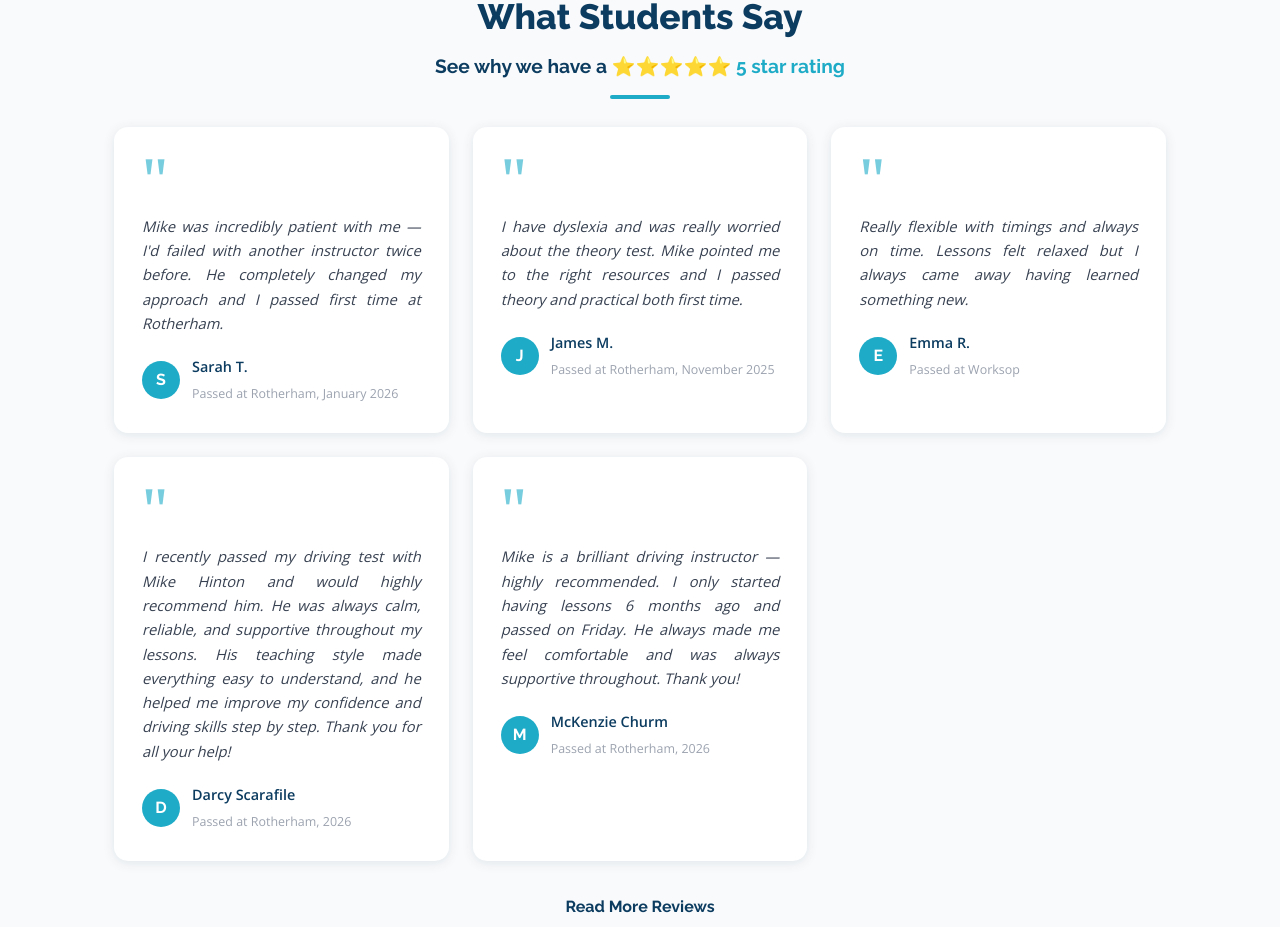
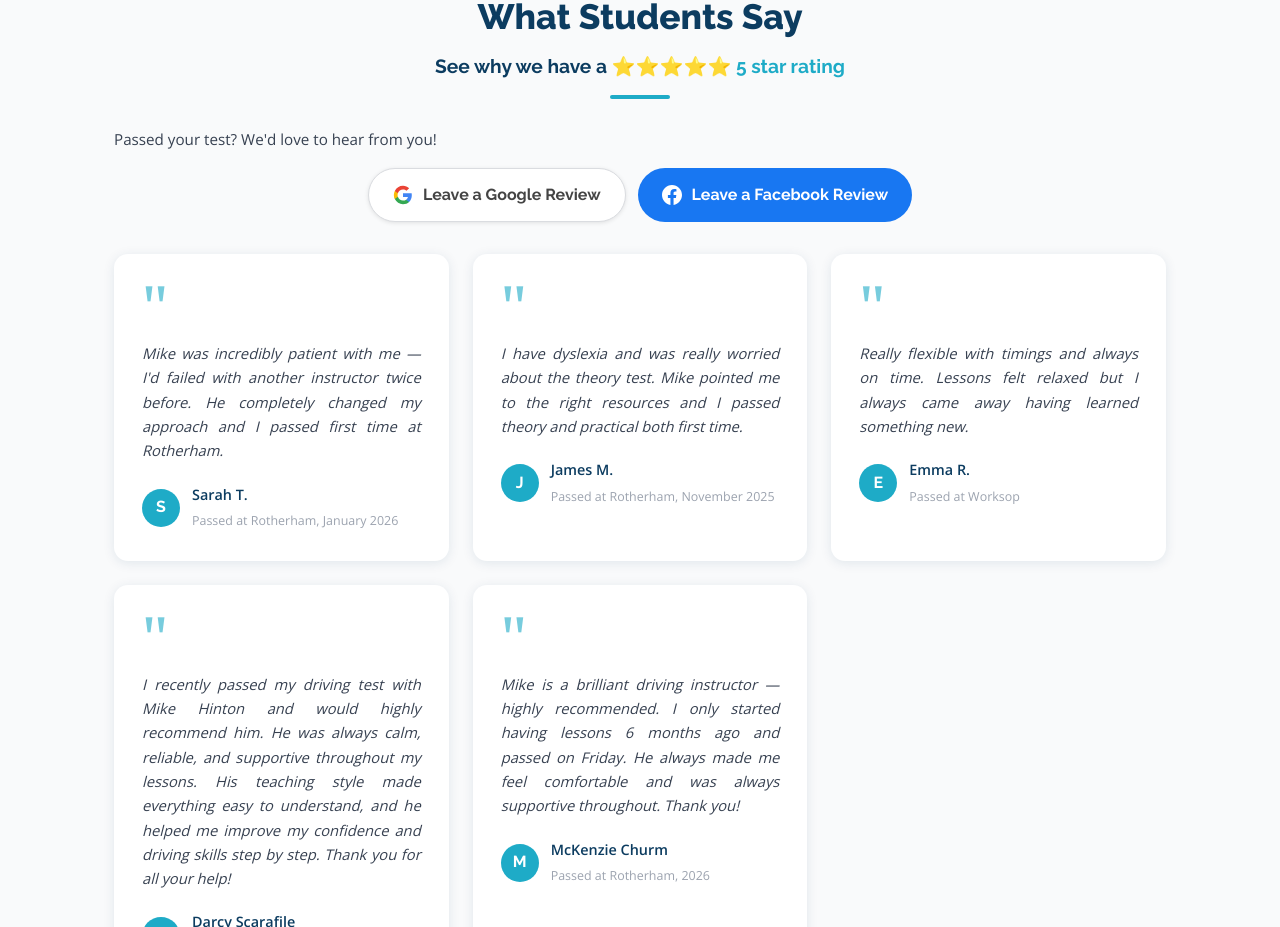
Before and after one commit to mikehinton-wq/mods-website, a React (Vite) app: page / in a window 1280 px wide. Shown: the part 3460-4387 px from the top of the page. Built offline with nearby package versions, Linux system fonts and the light colour scheme.

Commit message:
Update site

```diff
--- a/src/pages/Home.jsx
+++ b/src/pages/Home.jsx
@@ -406,6 +406,49 @@ export default function Home() {
             </p>
             <div className="divider center" />
           </div>
+          <div style={{ textAlign: 'center', marginBottom: 32 }}>
+            <p style={{ color: 'var(--grey-700)', marginBottom: 16, fontSize: '0.95rem' }}>Passed your test? We'd love to hear from you!</p>
+            <div style={{ display: 'flex', gap: 12, justifyContent: 'center', flexWrap: 'wrap' }}>
+              <a
+                href="https://g.page/r/CbOjeyUtMbrYEB0/review"
+                target="_blank"
+                rel="noreferrer"
+                style={{
+                  display: 'inline-flex', alignItems: 'center', gap: 10,
+                  background: '#fff', color: '#444',
+                  border: '1.5px solid #dadce0',
+                  fontFamily: 'Raleway, sans-serif', fontWeight: 700, fontSize: '1rem',
+                  padding: '13px 24px', borderRadius: 50, textDecoration: 'none',
+                  boxShadow: '0 1px 4px rgba(0,0,0,0.1)',
+                }}
+              >
+                <svg width="20" height="20" viewBox="0 0 24 24">
+                  <path fill="#4285F4" d="M22.56 12.25c0-.78-.07-1.53-.2-2.25H12v4.26h5.92c-.26 1.37-1.04 2.53-2.21 3.31v2.77h3.57c2.08-1.92 3.28-4.74 3.28-8.09z"/>
+                  <path fill="#34A853" d="M12 23c2.97 0 5.46-.98 7.28-2.66l-3.57-2.77c-.98.66-2.23 1.06-3.71 1.06-2.86 0-5.29-1.93-6.16-4.53H2.18v2.84C3.99 20.53 7.7 23 12 23z"/>
+                  <path fill="#FBBC05" d="M5.84 14.09c-.22-.66-.35-1.36-.35-2.09s.13-1.43.35-2.09V7.07H2.18C1.43 8.55 1 10.22 1 12s.43 3.45 1.18 4.93l3.66-2.84z"/>
+                  <path fill="#EA4335" d="M12 5.38c1.62 0 3.06.56 4.21 1.64l3.15-3.15C17.45 2.09 14.97 1 12 1 7.7 1 3.99 3.47 2.18 7.07l3.66 2.84c.87-2.6 3.3-4.53 6.16-4.53z"/>
+                </svg>
+                Leave a Google Review
+              </a>
+              <a
+                href="https://www.facebook.com/mikehintondrivingschool/reviews"
+                target="_blank"
+                rel="noreferrer"
+                style={{
+                  display: 'inline-flex', alignItems: 'center', gap: 10,
+                  background: '#1877F2', color: '#fff',
+                  fontFamily: 'Raleway, sans-serif', fontWeight: 700, fontSize: '1rem',
+                  padding: '14px 24px', borderRadius: 50, textDecoration: 'none',
+                }}
+              >
+                <svg width="20" height="20" viewBox="0 0 24 24" fill="white">
+                  <path d="M24 12.073c0-6.627-5.373-12-12-12s-12 5.373-12 12c0 5.99 4.388 10.954 10.125 11.854v-8.385H7.078v-3.47h3.047V9.43c0-3.007 1.792-4.669 4.533-4.669 1.312 0 2.686.235 2.686.235v2.953H15.83c-1.491 0-1.956.925-1.956 1.874v2.25h3.328l-.532 3.47h-2.796v8.385C19.612 23.027 24 18.062 24 12.073z"/>
+                </svg>
+                Leave a Facebook Review
+              </a>
+            </div>
+          </div>
+
           <div className="grid-3">
             {testimonials.map(t => (
               <div key={t.name} className="testimonial-card">
```
